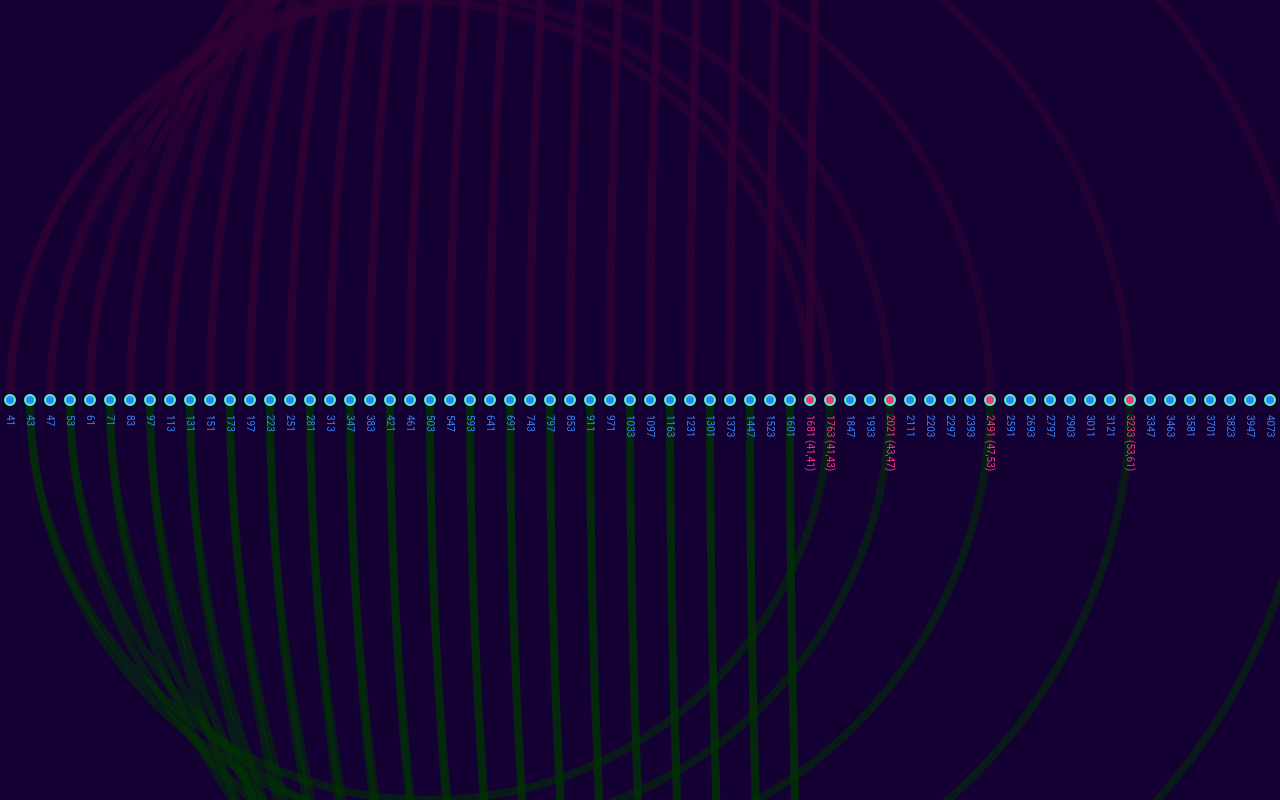
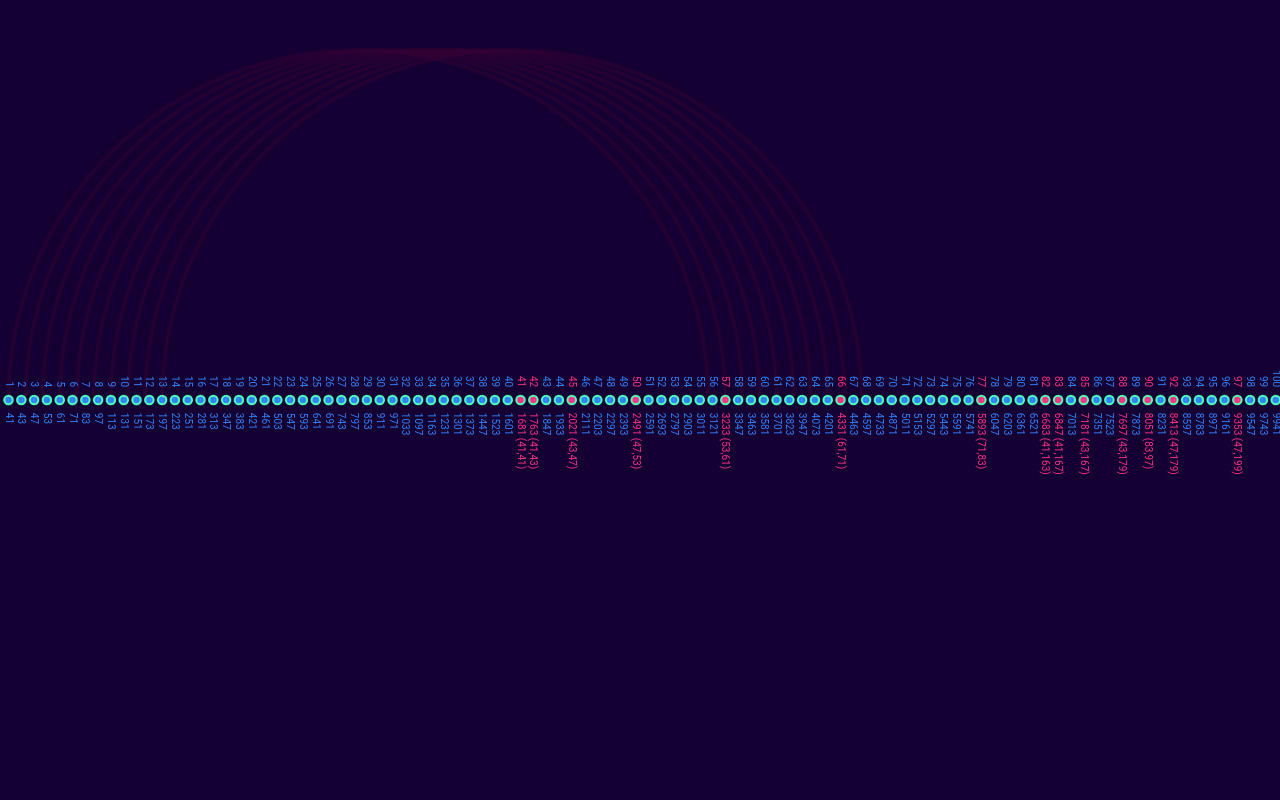
Before and after one commit to seacomit/seacomit-strand, a React (Create React App) app: page / in a window 1280 px wide. Built offline with nearby package versions, Linux system fonts and the light colour scheme.

Commit message:
checkpoint before big changes to the arc drawing

```diff
--- a/src/StrandCanvasComponent.tsx
+++ b/src/StrandCanvasComponent.tsx
@@ -4,6 +4,7 @@ import StrandRenderer from './drawing/StrandRenderer';
 interface StrandCanvasComponentProps {
   width: number;
   height: number;
+  offset: number;
 }
 
 class StrandCanvasComponent extends Component<StrandCanvasComponentProps> {
@@ -25,13 +26,13 @@ class StrandCanvasComponent extends Component<StrandCanvasComponentProps> {
   redrawStrand() {
     const canvas = this.canvasRef.current;
     if (canvas) {
-      const {width, height} = this.props;
+      const {width, height, offset} = this.props;
       canvas.width = width;
       canvas.height = height;
 
       const ctx = canvas.getContext('2d');
       if (ctx) {
-        this.strandRenderer.render(ctx, canvas.width, canvas.height);
+        this.strandRenderer.render(ctx, canvas.width, canvas.height, offset);
       }
     }
   }
--- a/src/StrandViewComponent.tsx
+++ b/src/StrandViewComponent.tsx
@@ -4,37 +4,61 @@ import StrandCanvasComponent from './StrandCanvasComponent';
 interface ParentComponentState {
     width: number;
     height: number;
+    offset: number;
 }
 
 class StrandViewComponent extends Component<{}, ParentComponentState> {
   boundHandleResize: (this: Window, ev: UIEvent) => void;
+  boundHandleKeydown: (this: Window, ev: KeyboardEvent) => void;
 
   constructor(props: {}) {
     super(props);
     this.boundHandleResize = this.handleResize.bind(this);
+    this.boundHandleKeydown = this.handleKeydown.bind(this);
     this.state = {
       width: window.innerWidth,
       height: window.innerHeight,
+      offset: 0,
     }
   }
 
   render() {
-    const {width, height} = this.state;
-    return <StrandCanvasComponent width={width} height={height} />;
+    const {width, height, offset} = this.state;
+    return <StrandCanvasComponent width={width} height={height} offset={offset} />;
   }
 
   componentDidMount(): void {
     window.addEventListener('resize', this.boundHandleResize);
+    window.addEventListener('keydown', this.boundHandleKeydown);
   }
 
   componentWillUnmount(): void {
     window.removeEventListener('resize', this.boundHandleResize);
+    window.removeEventListener('keydown', this.boundHandleKeydown);
+  }
+
+  handleKeydown(ev: KeyboardEvent):void {
+    let offset = this.state.offset;
+    if (ev.key === 'ArrowLeft') {
+      // Left arrow key pressed
+      offset--;
+    } else if (ev.key === 'ArrowRight') {
+      // Right arrow key pressed
+      offset++;
+    }
+
+    this.setState({
+      width: window.innerWidth,
+      height: window.innerHeight,
+      offset: Math.max(offset, 0),
+    });
   }
 
   handleResize(): void {
     this.setState({
       width: window.innerWidth,
       height: window.innerHeight,
+      offset: this.state.offset,
     });
   }
 }
--- a/src/drawing/StrandRenderer.ts
+++ b/src/drawing/StrandRenderer.ts
@@ -3,12 +3,14 @@ import PrimeMath from "../primes/PrimeMath";
 class StrandRenderer {
 
     drawArc(ctx: CanvasRenderingContext2D, gapMultiplier: number, radiusMultiplier: number, startAngle: number, endAngle: number, strokeStyle: string, gapBetweenN: number, circleRadius: number, height: number): void {
-        ctx.strokeStyle = strokeStyle;
+      const diameter = circleRadius * 2;
+
+      ctx.strokeStyle = strokeStyle;
         ctx.beginPath();
         ctx.arc(
-            gapBetweenN + (gapBetweenN * gapMultiplier + circleRadius * gapMultiplier * 2) + circleRadius * radiusMultiplier * 2,
+            gapBetweenN + (gapBetweenN * gapMultiplier) + (diameter * gapMultiplier) + diameter * radiusMultiplier,
             height / 2,
-            circleRadius * radiusMultiplier * 2,
+            diameter * radiusMultiplier,
             startAngle,
             endAngle
         );
@@ -23,37 +25,46 @@ class StrandRenderer {
       this.drawArc(ctx, gapMultiplier, radiusMultiplier, 0, Math.PI, strokeStyle, gapBetweenN, circleRadius, height);
     }
 
-    render(ctx: CanvasRenderingContext2D, width: number, height: number) {
+    render(ctx: CanvasRenderingContext2D, width: number, height: number, offset: number) {
         ctx.fillStyle = '#140033';
         ctx.fillRect(0, 0, width, height);
 
         ctx.font = "10px Roboto";
 
         const firstN = 41;
-        const index = 0;
+        const quantity = 100;
 
-        const circleRadius = 5;
-        const gapBetweenN = 10;
-        const sectionLength = circleRadius * 2 + gapBetweenN;
-        const nWidth = (width - width % sectionLength) / sectionLength;
+        const sectionLength = width / quantity;
+
+        const circleRadius = sectionLength * 1/3;
+        const gapBetweenN = sectionLength * 2/3;
+        //const sectionLength = circleRadius * 2 + gapBetweenN;
+        //const nWidth = (width - width % sectionLength) / sectionLength;
 
         // Draw strand paths.
-        ctx.lineWidth = 8;
-        for (let i = 0; i < firstN; i++) {
-          let triN = firstN + PrimeMath.triangularN(i) * 2;
+        ctx.lineWidth = 4;
+
+        for (let i = 0; i < 10; i++) {
+          let triN = firstN;
+          this.drawTopArc(ctx, i, triN, "#33003388", gapBetweenN, circleRadius, height);
+        }
+
+        /*for (let i = 0; i < firstN; i++) {
+          let triN = firstN + PrimeMath.triangularN(offset + i) * 2;
           if (i % 2 == 1) {
-            this.drawBottomArc(ctx, i, triN - (1 + 2 * i), "#00330088", gapBetweenN, circleRadius, height);
+            this.drawBottomArc(ctx, i, triN - (1 + 2 * (i + offset)), "#00330088", gapBetweenN, circleRadius, height);
             this.drawBottomArc(ctx, i, triN, "#00330088", gapBetweenN, circleRadius, height);
           } else {
-            this.drawTopArc(ctx, i, triN - (1 + 2 * i), "#33003388", gapBetweenN, circleRadius, height);
+            this.drawTopArc(ctx, i, triN - (1 + 2 * (i + offset)), "#33003388", gapBetweenN, circleRadius, height);
             this.drawTopArc(ctx, i, triN, "#33003388", gapBetweenN, circleRadius, height);
           }
-        }
+        }*/
 
         // Draw points and text.
         ctx.lineWidth = 2;
-        for (let i = index; i < nWidth; i++) {
-            const theN = firstN + PrimeMath.triangularN(i) * 2;
+        for (let i = 0; i < quantity; i++) {
+            const pseudoN = offset + i + 1;
+            const theN = firstN + PrimeMath.triangularN(offset + i) * 2;
             const factors = PrimeMath.getPrimeFactors(theN);
             const isPrime = factors.length === 1;
             const numberScreenPosition = i * sectionLength + gapBetweenN;
@@ -75,7 +86,7 @@ class StrandRenderer {
             if (isPrime) {
                 displayText = theN.toString();
             }
-            const textMetrics = ctx.measureText(displayText);
+            let textMetrics = ctx.measureText(displayText);
             ctx.save();
             ctx.translate(numberScreenPosition -3, height / 2 + textMetrics.width / 2 + circleRadius * 3);
             ctx.rotate(Math.PI/2);
@@ -83,6 +94,16 @@ class StrandRenderer {
             //ctx.fillText(theN.toString(), numberScreenPosition - (textMetrics.width / 2), height / 2 + 20);
             ctx.fillText(displayText, 0, 0);
             ctx.restore();
+
+            textMetrics = ctx.measureText(pseudoN.toString());
+            ctx.save();
+            ctx.translate(numberScreenPosition -3, height / 2 - textMetrics.width / 2 - circleRadius * 3);
+            ctx.rotate(Math.PI/2);
+            ctx.textAlign = "center";
+            //ctx.fillText(theN.toString(), numberScreenPosition - (textMetrics.width / 2), height / 2 + 20);
+            ctx.fillText(pseudoN.toString(), 0, 0);
+            ctx.restore();
+
         }
 
     }
```
